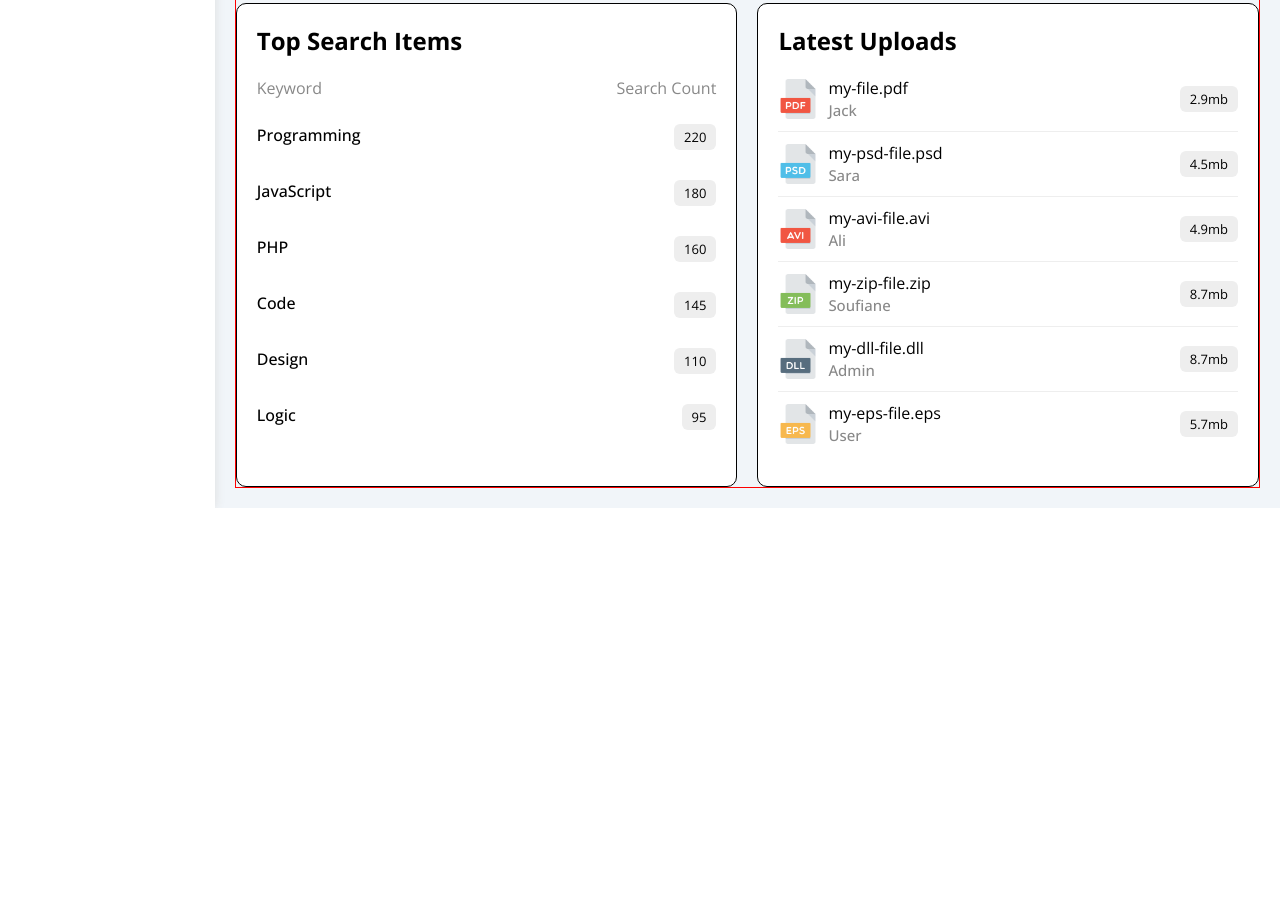
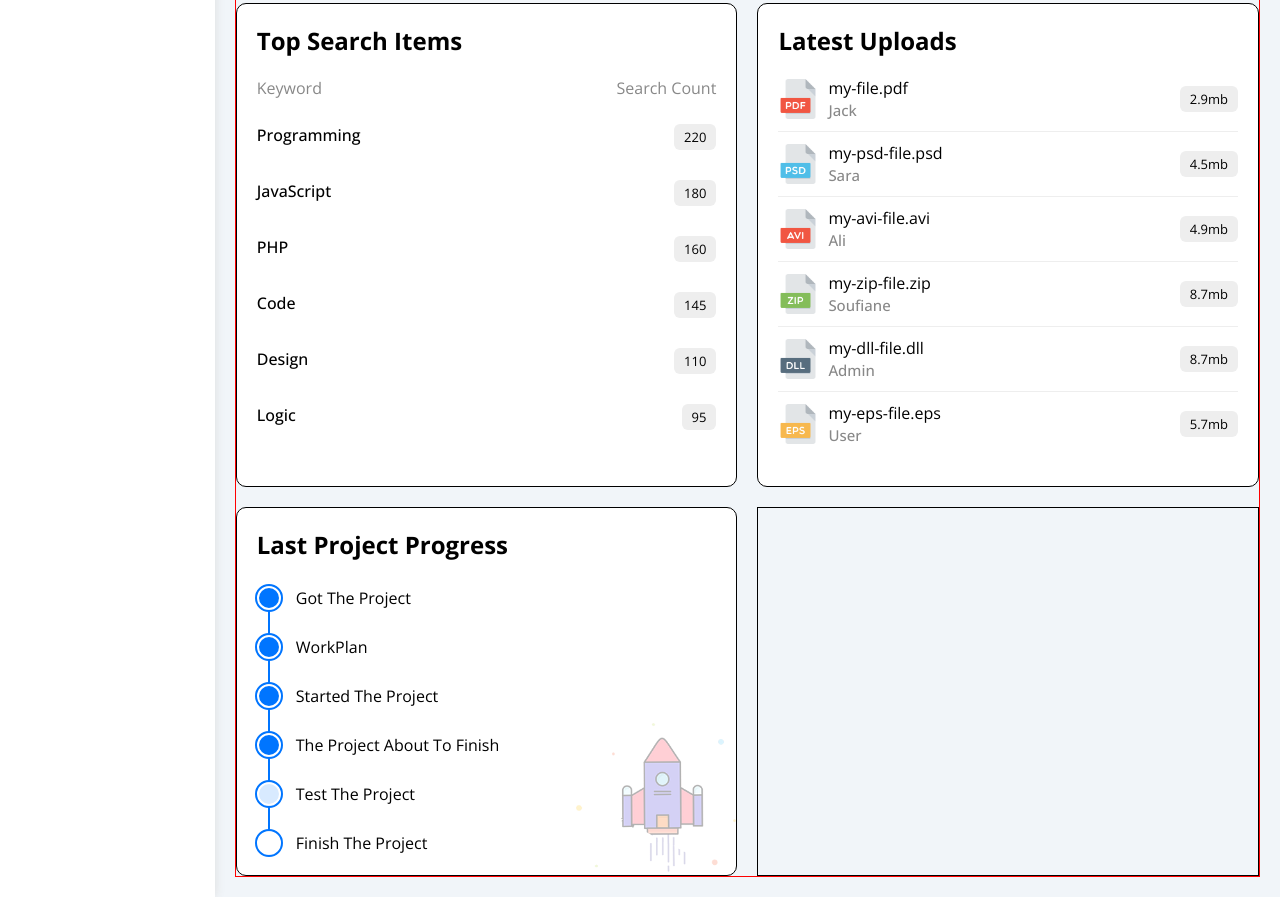
Before and after one commit to Enaifuos17/Dashboard, a plain HTML site: page index.html in a window 1280 px wide. Shown: the part 1511-2408 px from the top of the page. Before the commit the page ends 2019 px from the top, so only its background shows below. Drawn offline with nearby package versions, Linux system fonts and the light colour scheme.

Commit message:
last project progress

```diff
--- a/css/main.css
+++ b/css/main.css
@@ -999,6 +999,91 @@ ul {
 /* * ---------------------------- * */
 
 /* Start Progress */
+
+.wrapper .last-progress {
+  background-color: #fff;
+  padding: 20px;
+  border-radius: 10px;
+  position: relative;
+  /* hitash ghadi ndir wa7d image */
+}
+
+.wrapper .last-progress h2 {
+  margin-top: 0;
+  margin-bottom: 20px;
+}
+
+.wrapper .last-progress ul {
+  margin: 0;
+  position: relative; /* we'll use before & after */
+  /* border: 1px solid red; */
+}
+
+.wrapper .last-progress ul::before {
+  content: "";
+  position: absolute;
+  width: 2px;
+  height: 100%;
+  background-color: var(--blue-color);
+  left: 11px;
+}
+
+.wrapper .last-progress ul li {
+  /* border: 1px solid blue; */
+  margin-top: 25px;
+  display: flex;
+  align-items: center;
+}
+
+.wrapper .last-progress ul li::before {
+  content: "";
+  /* position: absolute; */
+  width: 20px;
+  height: 20px;
+  display: block;
+  border-radius: 50%;
+  background-color: #fff;
+  border: 2px solid #fff;
+  outline: 2px solid var(--blue-color);
+  margin-right: 15px;
+  z-index: 1;
+  /* zIndex 1 ==> bash ytCOVERA line */
+}
+
+.wrapper .last-progress ul li.done::before {
+  background-color: var(--blue-color);
+}
+
+.wrapper .last-progress ul li.current::before {
+  animation: change-color 0.8s infinite alternate;
+}
+
+/* * animation */
+@keyframes change-color {
+  from {
+    background-color: var(--blue-color);
+  }
+  to {
+    background-color: #fff;
+  }
+}
+/* * ---------- */
+
+.wrapper .last-progress img.launch-image {
+  position: absolute;
+  width: 160px;
+  right: 0;
+  bottom: 0;
+  opacity: 0.3;
+}
+
+@media (max-width: 767px) {
+  .wrapper .last-progress img.launch-image {
+    width: 80px;
+    opacity: 0.3;
+  }
+}
+
 /* End Progress */
 
 /* * ---------------------------- * */
--- a/index.html
+++ b/index.html
@@ -451,6 +451,25 @@
             </ul>
           </div>
           <!-- End Latest Uploads -->
+          <!-- * ----------------- * -->
+          <!-- Start Last Progress -->
+          <div class="last-progress">
+            <h2>Last Project Progress</h2>
+            <ul>
+              <li class="done">Got The Project</li>
+              <li class="done">WorkPlan</li>
+              <li class="done">Started The Project</li>
+              <li class="done">The Project About To Finish</li>
+              <li class="current">Test The Project</li>
+              <li class="">Finish The Project</li>
+            </ul>
+            <img class="launch-image" src="./images/project.png" alt="" />
+          </div>
+          <!-- End Last Progress -->
+          <!-- * ----------------- * -->
+          <!-- Start Reminders -->
+          <div class="reminders"></div>
+          <!-- End Reminders -->
         </div>
         <!-- End Wrapper -->
       </div>
```
Also changed, not shown: images/project.png (added).
